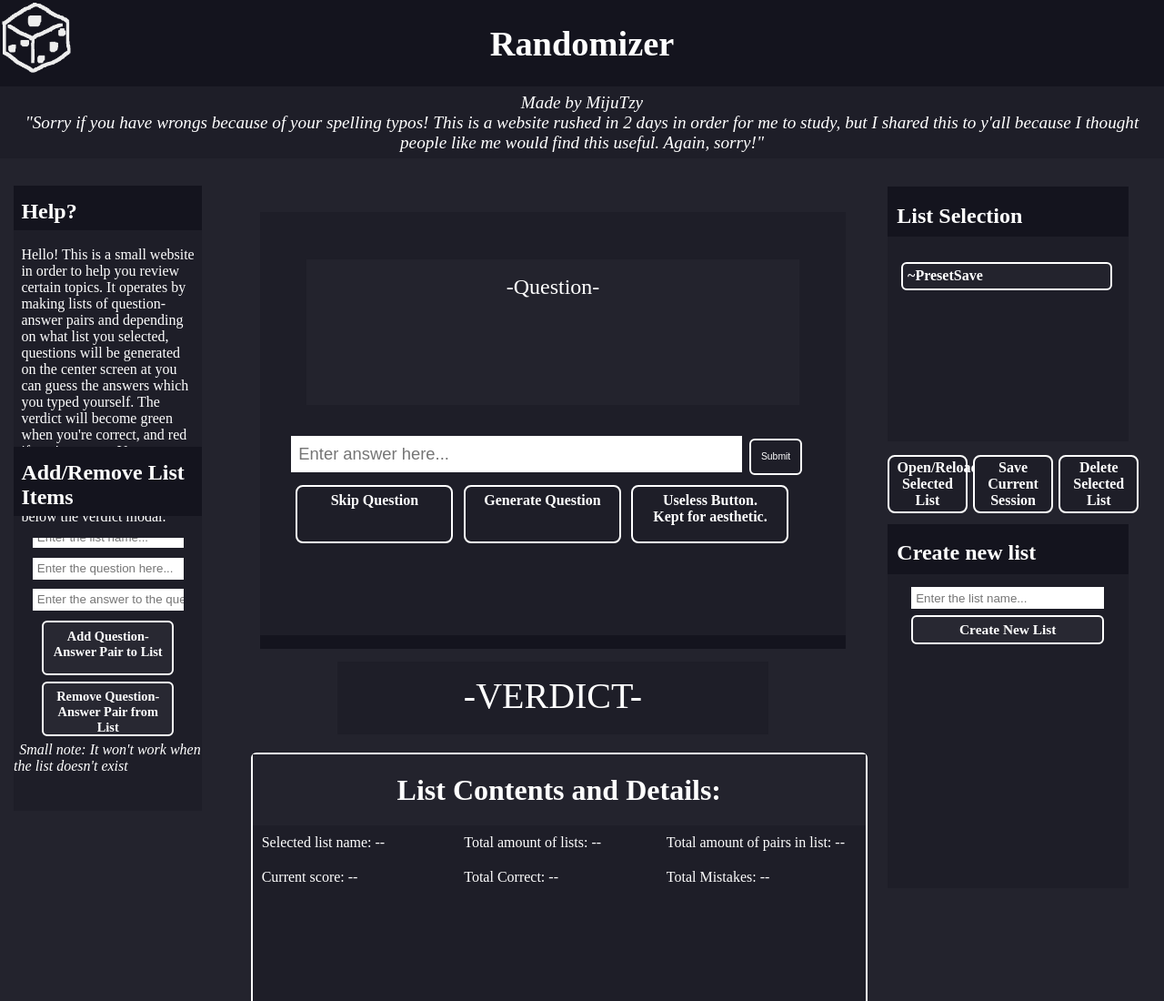
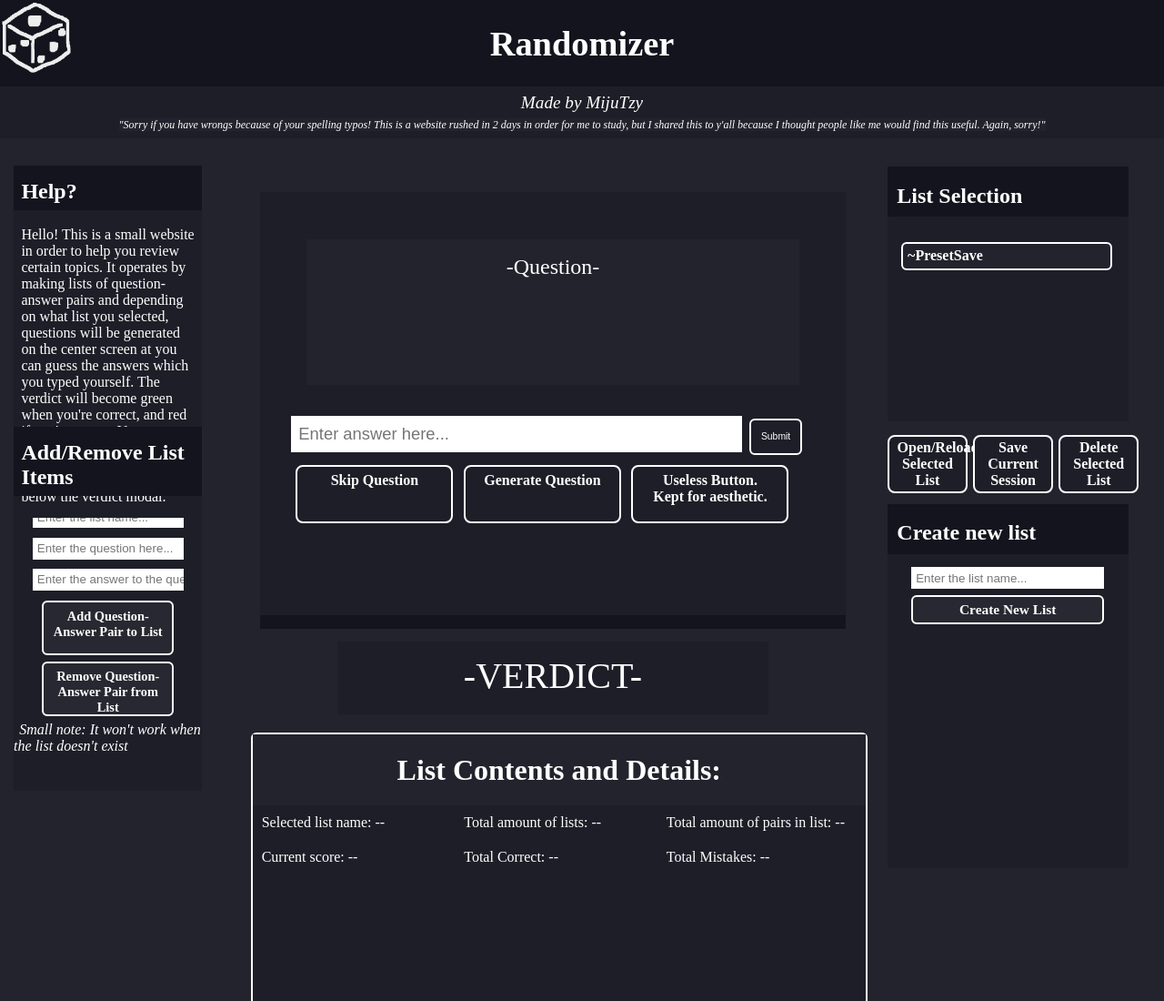
Before and after one commit to mijutzy/rndmzr, a plain HTML site: page index.html in a window 1280 px wide. Shown: the top 1100 px of the page at 91% size. Drawn offline with Linux system fonts and the light colour scheme.

Commit message:
thisfeels

```diff
--- a/index.html
+++ b/index.html
@@ -15,7 +15,7 @@
   <body>
     <div id="header"><img src="img/logo.png" style="width: 10vh; position: fixed; left: 0; top: 0; background-color: rgb(20, 20, 30); z-index: 5">Randomizer</div>
     <div id="navBar">Made by MijuTzy<br>
-    "Sorry if you have wrongs because of your spelling typos! This is a website rushed in 2 days in order for me to study, but I shared this to y'all because I thought people like me would find this useful. Again, sorry!"</div>
+    <span>"Sorry if you have wrongs because of your spelling typos! This is a website rushed in 2 days in order for me to study, but I shared this to y'all because I thought people like me would find this useful. Again, sorry!"</span></div>
 
     <div class="contentColumn" id="leftCol">
       <div class="modal" id="help">
--- a/styles.css
+++ b/styles.css
@@ -31,6 +31,10 @@ body {
   padding: 0.5% 1% 0.5%;
   font-style: italic;
   user-select: none;
+}
+
+#navBar span {
+  font-size: 12px;
 }
 
 .contentColumn {
```
